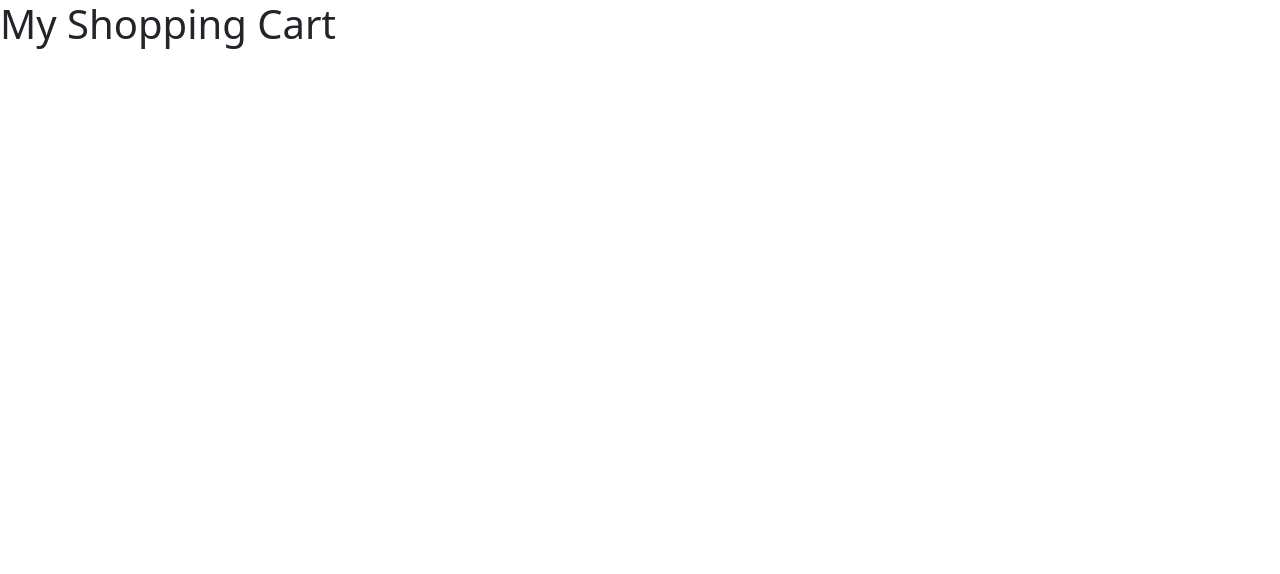
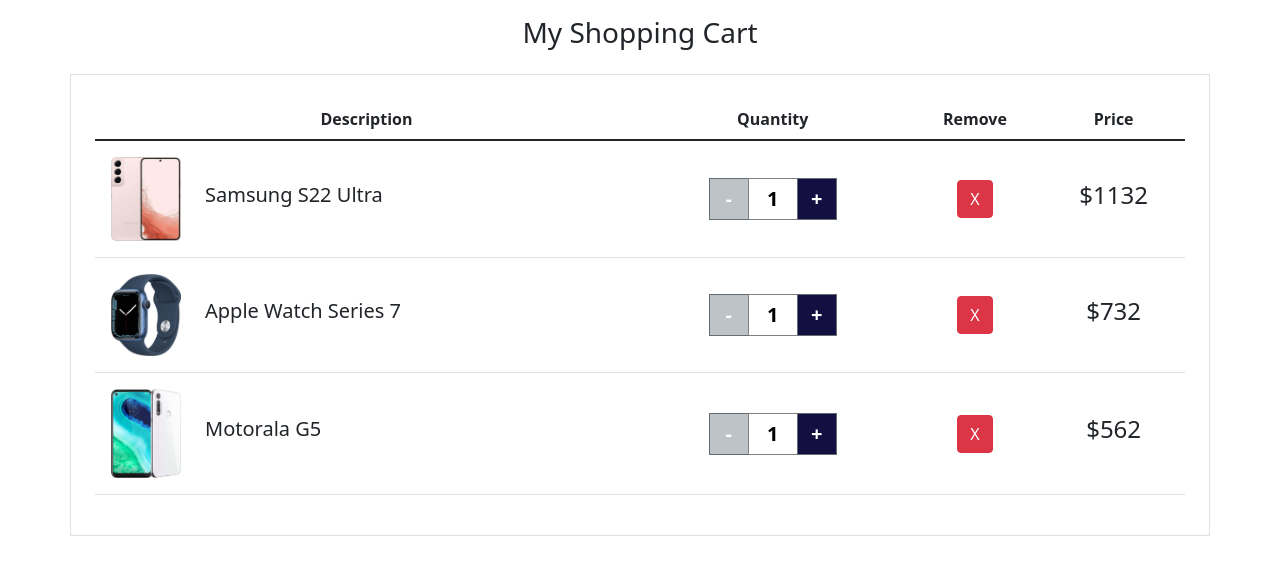
Before and after one commit to thetamimahmed/shopping-cart-js, a plain HTML site: page index.html in a window 1280 px wide. Drawn offline with nearby package versions, Linux system fonts and the light colour scheme.

Commit message:
style done by bootstrap and some css

```diff
--- a/index.html
+++ b/index.html
@@ -11,7 +11,90 @@
     <link rel="stylesheet" href="style.css">
 </head>
 <body>
-    <h1>My Shopping Cart</h1>
+    <h3 class="title my-3 text-center">My Shopping Cart</h3>
+    <section class="container mt-4  border border-1 p-4">
+        <table class="table align-middle">
+            <thead class="text-center">
+              <tr>
+                <th scope="col">Description</th>
+                <th scope="col">Quantity</th>
+                <th scope="col">Remove</th>
+                <th scope="col">Price</th>
+              </tr>
+            </thead>
+            <tbody>
+              <tr>
+                <td class="d-flex align-items-center p-3">
+                    <div>
+                        <img src="images/s22.jpg" class="img-fluid" width="70px" alt="">
+                    </div>
+                    <div class="ms-4">
+                        <h5>Samsung S22 Ultra</h5>
+                    </div>
+                </td>
+                <td class="p-3 ">
+                    <div class="input-group justify-content-center">
+                        <button id="minus-btn" class="count-btn">-</button>
+                        <input id="count-field" type="text" value="1">
+                        <button id="plus-btn" class="count-btn">+</button>
+                      </div>
+                </td>
+                <td class="text-center">
+                    <button class="btn btn-danger">X</button>
+                </td>
+                <td class="text-center">
+                    <h4>$<span id="s22-price">1132</span></h4>
+                </td>
+              </tr>
+              <tr>
+                <td class="d-flex align-items-center p-3">
+                    <div>
+                        <img src="images/watch.jpg" class="img-fluid" width="70px" alt="">
+                    </div>
+                    <div class="ms-4">
+                        <h5>Apple Watch Series 7</h5>
+                    </div>
+                </td>
+                <td class="p-3 ">
+                    <div class="input-group justify-content-center">
+                        <button id="minus-btn" class="count-btn">-</button>
+                        <input id="count-field" type="text" value="1">
+                        <button id="plus-btn" class="count-btn">+</button>
+                      </div>
+                </td>
+                <td class="text-center">
+                    <button class="btn btn-danger">X</button>
+                </td>
+                <td class="text-center">
+                    <h4>$<span id="s22-price">732</span></h4>
+                </td>
+              </tr>
+              <tr>
+                <td class="d-flex align-items-center p-3">
+                    <div>
+                        <img src="images/motorala.jpg" class="img-fluid" width="70px" alt="">
+                    </div>
+                    <div class="ms-4">
+                        <h5>Motorala G5</h5>
+                    </div>
+                </td>
+                <td class="p-3 ">
+                    <div class="input-group justify-content-center">
+                        <button id="minus-btn" class="count-btn">-</button>
+                        <input id="count-field" type="text" value="1">
+                        <button id="plus-btn" class="count-btn">+</button>
+                      </div>
+                </td>
+                <td class="text-center">
+                    <button class="btn btn-danger">X</button>
+                </td>
+                <td class="text-center">
+                    <h4>$<span id="s22-price">562</span></h4>
+                </td>
+              </tr>
+            </tbody>
+          </table>
+    </section>
     <script src="js/app.js"></script>
 </body>
 </html>
--- a/style.css
+++ b/style.css
@@ -0,0 +1,28 @@
+.count-btn{
+    background-color: #130f40;
+    color: white;
+    width: 40px;
+    border: none;
+    font-weight: bold;
+    padding: 5px;
+    font-size: 20px;
+    border: 1px solid #636e72;
+}
+#minus-btn{
+    background-color: #bdc3c7;
+}
+.count-btn:focus{
+    border: 2px solid orange;
+}
+#count-field{
+    font-size: 20px;
+    font-weight: bold;
+    width: 50px;
+    text-align: center;
+    border: 1px solid gray;
+}
+input::-webkit-outer-spin-button,
+input::-webkit-inner-spin-button {
+  -webkit-appearance: none;
+  margin: 0;
+}
```
